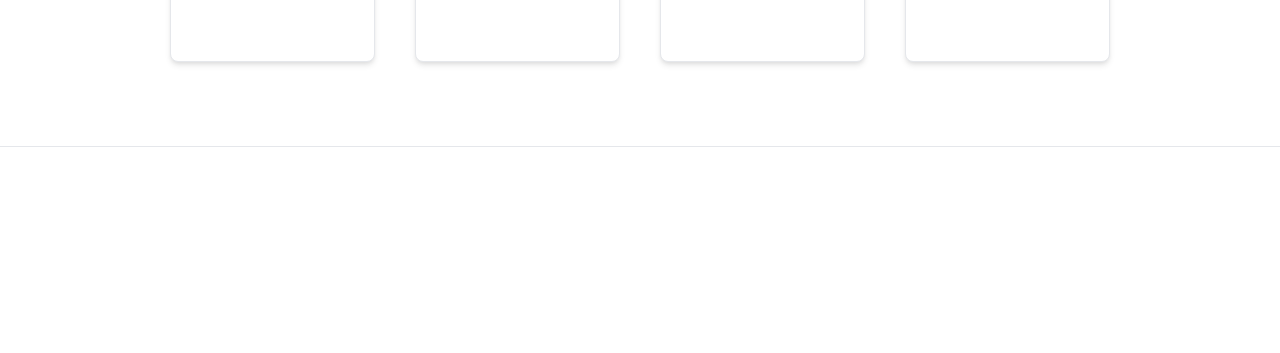
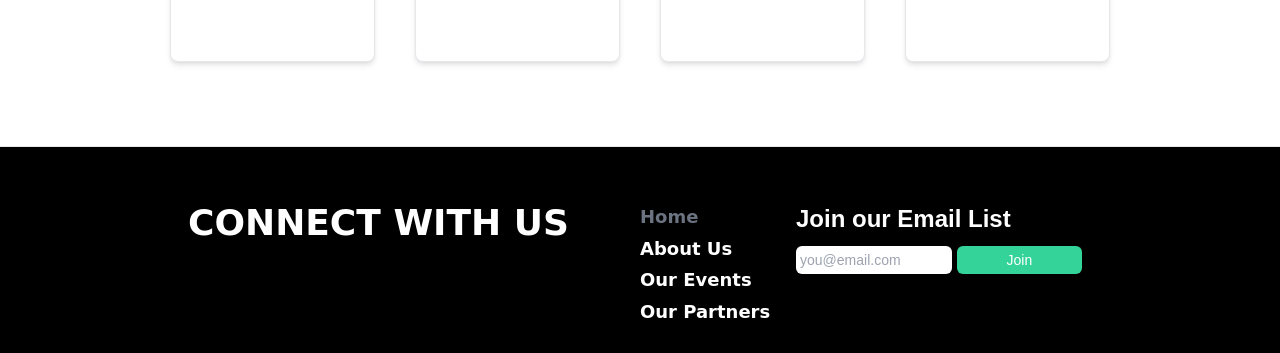
Before and after one commit to Fan-Yang-284/YSBC-Website, a website: page public/about-us.html in a window 1280 px wide. Shown: the part 1364-1717 px from the top of the page. Before the commit the page ends 1511 px from the top, so only its background shows below. Drawn offline with nearby package versions, Linux system fonts and the light colour scheme.

Commit message:
added footer

```diff
--- a/public/about-us.html
+++ b/public/about-us.html
@@ -35,6 +35,23 @@
 
         // Initialize Firebase
         const app = initializeApp(firebaseConfig);
+        import {getDatabase, set, ref, child, update, remove, get} from "https://www.gstatic.com/firebasejs/9.6.8/firebase-database.js";
+
+        const db = getDatabase(app);
+
+        var emailValue = document.getElementById("email")
+        var emailButton = document.getElementById("abcde")
+        emailButton.addEventListener('click',writeData)
+        //Write email in database
+        function writeData(){
+          emailButton.disabled = true
+          var inputEmail = emailValue.value;
+          console.log(inputEmail)
+          var userId = Math.round(new Date().getTime())
+          set(ref(db,"users/"+userId),{
+            emailAddress: inputEmail
+          })
+        }
       </script>
 </head>
 <body class="leading-normal tracking-normal text-white gradient" style="font-family: 'Source Sans Pro', sans-serif;">
@@ -311,7 +328,36 @@
         </div>
       </div>
     </section>
-
+      <!--FOOTER-->
+      <section>
+        <div class="w-full bg-black container mx-auto">
+            <footer class="px-4 grid grid-cols-8 py-2">
+                <div class="col-span-1">
+                </div>
+                <div class="px-4 pb-12 col-start-2 col-span-3 justify-start">
+                    <h3 class="py-4 pt-12 font-bold text-4xl uppercase" style="font-family: 'Hubballi', cursive;">Connect With Us</h3>
+                    <span>
+                        <a class="fa fa-instagram" style="font-size:1.6rem" href="https://www.instagram.com/ysbcottawa/?hl=en"></a>
+                        <a class="pl-2 fa fa-linkedin" style="font-size:1.6rem" href="https://www.linkedin.com/company/ysbc/mycompany/"></a>
+                        <a class="pl-2 fa fa-youtube" style="font-size:1.6rem" href="https://www.youtube.com/channel/UC2R1CdMZmeOrOIabRjGdb1A"></a>
+                    </span>
+                </div>
+                <div class="col-span-1 grid grid-rows-4 py-4 pt-12 font-bold text-lg" style="font-family: 'Hubballi', cursive;">
+                    <a href="#" class="row-span-1 text-gray-500">Home</a>
+                    <a href="about-us.html" class="row-span-1">About Us</a>
+                    <a href="our-events.html">Our Events</a>
+                    <a href="our-partners.html">Our Partners</a>
+                </div>
+                <div class="col-span-2 grid grid-rows-3 py-4 pt-12 font-bold text-lg" style="font-family:'Quicksand',sans-serif;">
+                  <a class="row-span-1 text-2xl">Join our Email List</a>
+                  <div class="row-span-1">
+                    <input class="text-sm w-1/2 rounded-md text-black p-1 focus:outline-none" type="email" placeholder="you@email.com" id="email">
+                    <button id="abcde" class="w-2/5 bg-green-400 transition transform hover:scale-105 p-1 text-sm rounded-md">Join</button>
+                  </div>
+                </div>
+            </footer>
+        </div>
+    </section>
     <!-- jQuery if you need it
   <script src="https://cdnjs.cloudflare.com/ajax/libs/jquery/3.3.1/jquery.min.js"></script>
   -->
```
